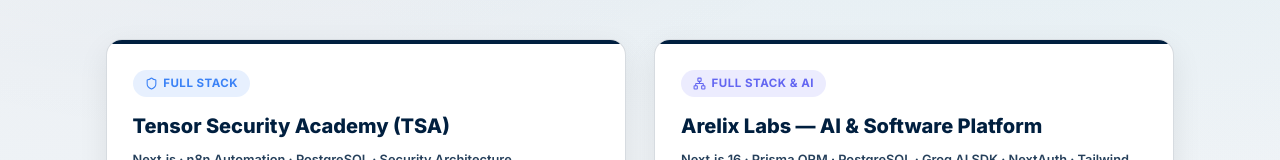
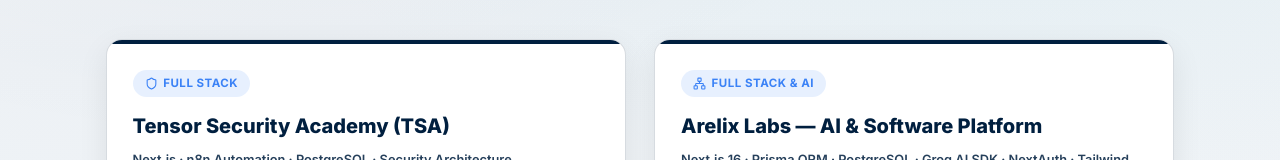
Before and after one commit to Saobia3i/Portfolio, a Next.js app: page /projects in a window 1280 px wide. Shown: the part 489-649 px from the top of the page. Built offline with nearby package versions, Linux system fonts and the light colour scheme.

Commit message:
ai agent update and techathon added

```diff
--- a/app/projects/ProjectCard.tsx
+++ b/app/projects/ProjectCard.tsx
@@ -12,16 +12,13 @@
 export default function ProjectCard({ project, hidden }: ProjectCardProps) {
   const BadgeIcon = PROJECT_BADGE_ICONS[project.badgeIcon];
   const hasActions = !!project.actions && project.actions.length > 0;
-  const categoryAttr = Array.isArray(project.category)
-    ? project.category.join(" ")
-    : project.category;
 
   return (
     <Reveal
       as="article"
       id={project.id}
       className={`project-detail-card ${hidden ? "is-hidden" : ""}`.trim()}
-      data-category={categoryAttr}
+      data-category={project.category}
       delayMs={project.delayMs}
     >
       <div className="card-header-band"></div>
--- a/app/projects/ProjectsClient.tsx
+++ b/app/projects/ProjectsClient.tsx
@@ -70,11 +70,7 @@
         </p>
         <div className="projects-grid-full" id="projects-grid">
           {PROJECTS.map((project) => {
-            const categories = Array.isArray(project.category)
-              ? project.category
-              : [project.category];
-            const hidden =
-              activeFilter !== "all" && !categories.includes(activeFilter as any);
+            const hidden = activeFilter !== "all" && activeFilter !== project.category;
             return <ProjectCard key={project.id} project={project} hidden={hidden} />;
           })}
         </div>
--- a/app/projects/projects-data.tsx
+++ b/app/projects/projects-data.tsx
@@ -59,11 +59,9 @@
   icon: "live" | "github";
 }
 
-export type ProjectCategory = "ai" | "cv" | "iot" | "fullstack" | "fun";
-
 export interface ProjectData {
   id: string;
-  category: ProjectCategory | ProjectCategory[];
+  category: "ai" | "cv" | "iot" | "fullstack" | "fun";
   delayMs: number;
   badgeVariant: BadgeVariant;
   badgeIcon: ProjectBadgeIconKey;
@@ -125,9 +123,9 @@
   // ====== PROJECT 2: Arelix Labs ======
   {
     id: "arelix-labs",
-    category: ["fullstack", "ai"],
+    category: "fullstack",
     delayMs: 80,
-    badgeVariant: "badge-ai",
+    badgeVariant: "badge-full",
     badgeIcon: "network",
     badgeLabel: <>Full Stack &amp; AI</>,
     title: <>Arelix Labs — AI &amp; Software Platform</>,
@@ -170,7 +168,7 @@
     ],
     tags: ["Next.js", "TypeScript", "Prisma", "PostgreSQL", "Groq AI", "NextAuth"],
     actions: [
-      { href: "https://arelixlabs.com", label: "Live", variant: "btn-live", icon: "live" },
+      { href: "https://arelixlabs.com", label: "View Live", variant: "btn-live", icon: "live" },
     ],
   },
   // ====== PROJECT 3: AUST RC Website ======
@@ -317,7 +315,7 @@
   // ====== PROJECT 5: AUSTCAIC Official Website ======
   {
     id: "austcaic-website",
-    category: ["fullstack", "ai"],
+    category: "fullstack",
     delayMs: 0,
     badgeVariant: "badge-full",
     badgeIcon: "shield",
@@ -374,7 +372,7 @@
   // ====== PROJECT 6: Linear AI ======
   {
     id: "linear-ai",
-    category: ["fullstack", "ai"],
+    category: "fullstack",
     delayMs: 80,
     badgeVariant: "badge-full",
     badgeIcon: "shopping-bag",
@@ -403,9 +401,9 @@
   // ====== PROJECT: AUSTCAIC Poster Generator ======
   {
     id: "austcaic-poster-generator",
-    category: ["fullstack", "ai"],
+    category: "fullstack",
     delayMs: 280,
-    badgeVariant: "badge-ai",
+    badgeVariant: "badge-full",
     badgeIcon: "palette",
     badgeLabel: <>Internal Graphics &amp; AI Tool</>,
     title: "AUSTCAIC Poster Generator 🎨⚡",
@@ -473,9 +471,9 @@
   // ====== NEW PROJECT: Lead Capture & AI-Qualification System ======
   {
     id: "lead-capture-ai",
-    category: ["fullstack", "ai"],
+    category: "fullstack",
     delayMs: 80,
-    badgeVariant: "badge-ai",
+    badgeVariant: "badge-full",
     badgeIcon: "mail",
     badgeLabel: <>Automation &amp; AI</>,
     title: <>Lead Capture &amp; AI-Qualification System</>,
@@ -655,6 +653,74 @@
       { href: "https://github.com/Saobia3i/cse-3100", label: "GitHub", variant: "btn-github", icon: "github" },
     ],
   },
+  // ====== PROJECT: Vantage Robotics ======
+  {
+    id: "vantage-robotics",
+    category: "ai",
+    delayMs: 0,
+    badgeVariant: "badge-ai",
+    badgeIcon: "bot",
+    badgeLabel: "Robotics & AI Digital Twin",
+    title: "Vantage Robotics — Digital Twin & Control Suite",
+    subtitle: "Next.js 15 · Three.js · urdf-loader · Hand-Rolled DLS IK · Groq LLM · Web Speech API",
+    desc: (
+      <>
+        Web-based 3D digital twin and control suite engineered for Vantage Robotics&apos; 6-axis industrial arm.
+        Enables browser-based validation of robot motion control software prior to hardware execution. Features
+        a hand-rolled Damped Least Squares (DLS) Jacobian IK solver, 3-tier safety validator (workspace bounds, convergence, joint limits),
+        on-screen joystick &amp; keyboard manual controls, deterministic voice recognition, autonomous 6-digit PIN entry sequencer,
+        and an agentic voice control layer powered by Groq LLM tool-calling.
+      </>
+    ),
+    highlightPanels: [
+      {
+        content: (
+          <>
+            <strong>Core Architectural Rule:</strong> Enforces a single unified <code>moveTo(x, y, z)</code> safety gate across all input streams
+            (Joystick, Keyboard, Web Speech Voice, Autonomous PIN Sequencer, and Agentic LLM Tool Calls) — validating workspace bounds, IK convergence,
+            and joint limits before updating rendered robot state.
+          </>
+        ),
+      },
+    ],
+    features: [
+      <>
+        <strong>3D Robot Renderer &amp; Live Dashboard:</strong> Real-time Three.js + urdf-loader 6-DOF visualization with live joint angle telemetry and 6-key test panel rendering.
+      </>,
+      <>
+        <strong>Hand-Rolled DLS IK &amp; Safety Validator:</strong> Custom Damped Least Squares Jacobian inverse kinematics solver with joint limit clamping and workspace envelope validation.
+      </>,
+      <>
+        <strong>Autonomous PIN Entry Sequencer:</strong> Given a 6-digit PIN, autonomously sequences end-effector trajectory through key target coordinates within ±5mm tolerance.
+      </>,
+      <>
+        <strong>Multi-Modal Controls:</strong> On-screen joystick, keyboard bindings, deterministic keyword Web Speech API recognition, and Groq LLM agentic tool-calling reasoning layer.
+      </>,
+      <>
+        <strong>Electrical Schematic:</strong> ESP32 + PCA9685 + 6-servo Wokwi hardware schematic diagram.
+      </>,
+    ],
+    tags: [
+      "Next.js 15",
+      "TypeScript",
+      "Three.js",
+      "urdf-loader",
+      "DLS IK Solver",
+      "Groq LLM",
+      "Web Speech API",
+      "Zustand",
+      "Tailwind CSS",
+      "Vercel",
+    ],
+    actions: [
+      {
+        href: "https://techathon-vantage-simulation.vercel.app/",
+        label: "View Live",
+        variant: "btn-live",
+        icon: "live",
+      },
+    ],
+  },
   // ====== PROJECT 13: Green Gadgets ======
   {
     id: "green-gadgets",
@@ -689,7 +755,7 @@
   // ====== PROJECT: AI Sales Lead Research & Outreach Agent ======
   {
     id: "ai-sales-agent",
-    category: ["ai", "fullstack"],
+    category: "ai",
     delayMs: 0,
     badgeVariant: "badge-ai",
     badgeIcon: "bot",
@@ -793,7 +859,7 @@
   // ====== PROJECT: My Cutie Mood Mirror ======
   {
     id: "mood-mirror",
-    category: ["cv", "fullstack"],
+    category: "cv",
     delayMs: 160,
     badgeVariant: "badge-cv",
     badgeIcon: "heart",
@@ -832,7 +898,7 @@
   // ====== PROJECT: ResearchMind ======
   {
     id: "researchmind",
-    category: ["ai", "fullstack"],
+    category: "ai",
     delayMs: 0,
     badgeVariant: "badge-ai",
     badgeIcon: "brain",
@@ -889,7 +955,7 @@
   // ====== PROJECT: WattWatch ======
   {
     id: "wattwatch",
-    category: ["iot", "ai", "fullstack"],
+    category: "iot",
     delayMs: 80,
     badgeVariant: "badge-iot",
     badgeIcon: "zap",
```
Also changed, not shown: app/HomeClient.tsx (+11 -1 lines).
